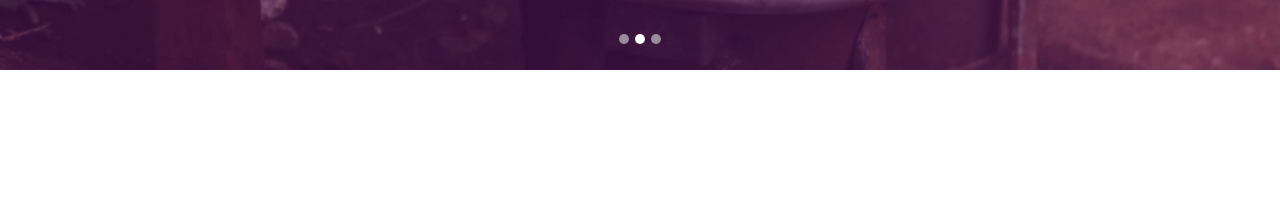
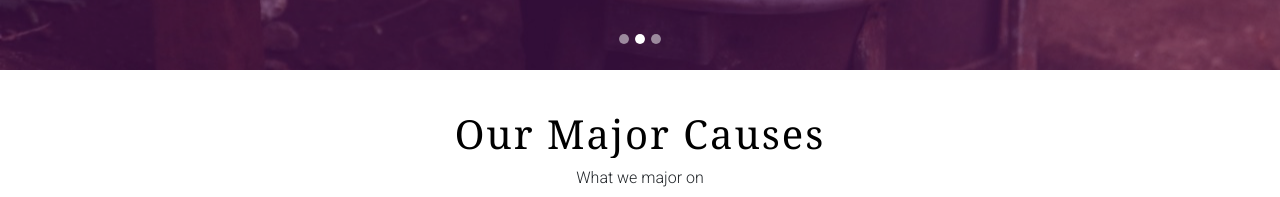
Before and after one commit to Diana-nyamai/CharityFundWebsite, a React (Create React App) app: page / in a window 1280 px wide. Shown: the part 730-927 px from the top of the page. Built offline with nearby package versions, Linux system fonts and the light colour scheme.

Commit message:
homepage.css update

```diff
--- a/src/css/Homepage.css
+++ b/src/css/Homepage.css
@@ -1,12 +1,12 @@
 h1{
-    font-size: 80px;
+    font-size: 50px;
     font-family: Georgia, 'Times New Roman', Times, serif;
     letter-spacing: 2px;
     color: #000;
-    padding-top: 3em;
+    padding-top: 1em;
 }
 h2{
-    font-size: 80px;
+    font-size: 50px;
     font-family: Georgia, 'Times New Roman', Times, serif;
     letter-spacing: 2px;
 }
```
